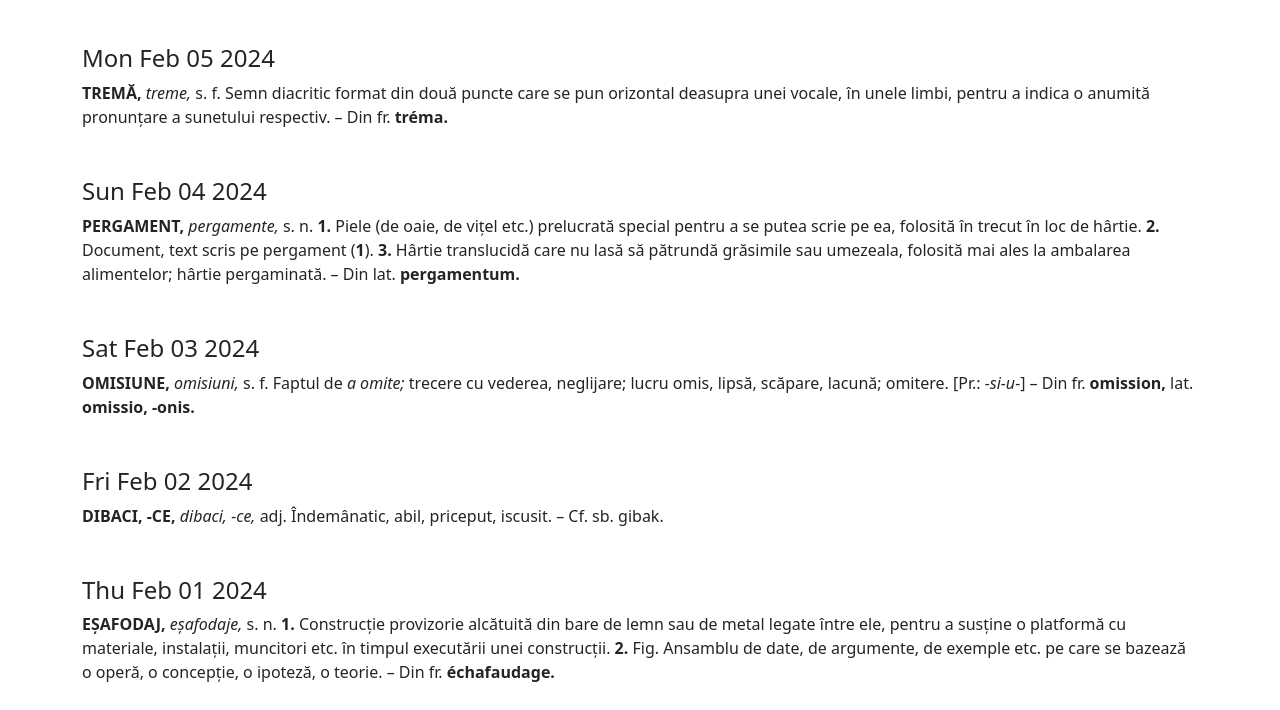
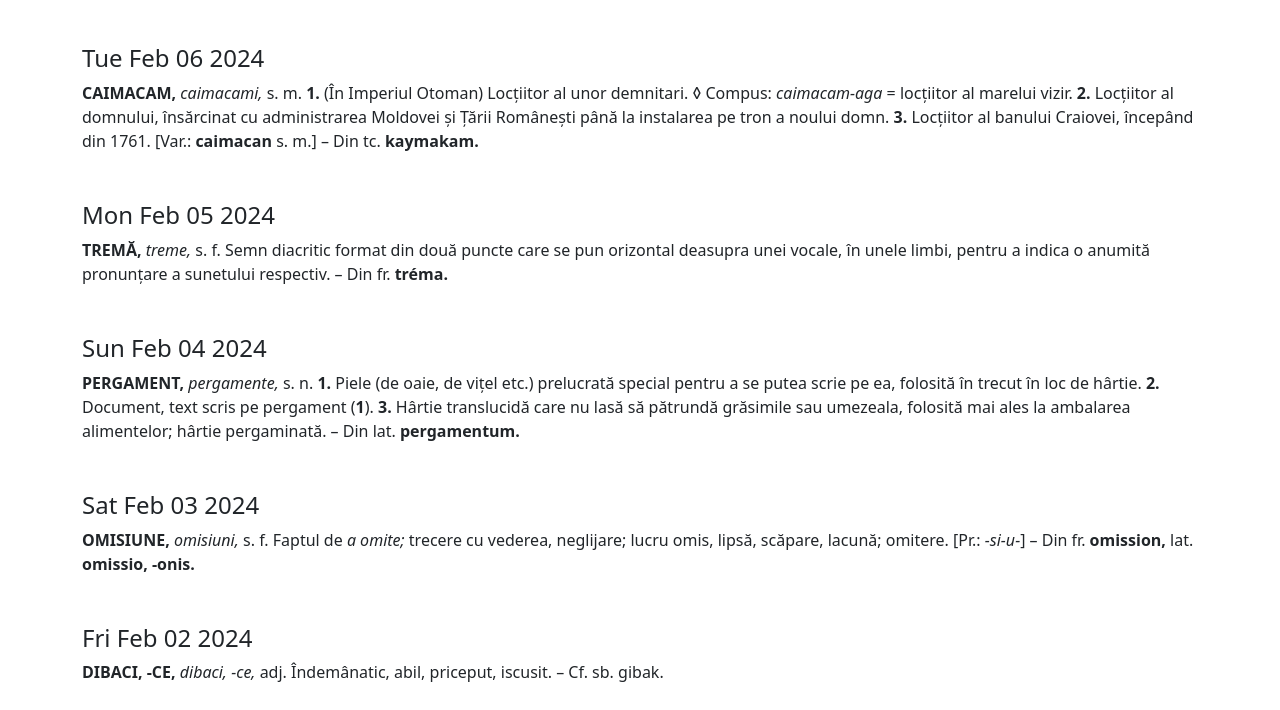
Before and after one commit to FlorinMinia/daily-dict-words, a plain HTML site: page index.html in a window 1280 px wide. Shown: the part 90-800 px from the top of the page. Drawn offline with nearby package versions, Linux system fonts and the light colour scheme.

Commit message:
New word added

```diff
--- a/index.html
+++ b/index.html
@@ -8,6 +8,7 @@
     <div class="container-sm">
         <h2 class="text-center mb-5">Daily Word</h2>
         <div id="word-list">
+			<div class="word mt-5"><h4>Tue Feb 06 2024</h4> <b>CAIMAC<span class="tonic-accent">A</span>M,</b> <i>caimacami,</i> <abbr class="abbrev" data-bs-toggle="popover" data-bs-content="substantiv masculin">s. m.</abbr> <b>1.</b> (În Imperiul Otoman) Locțiitor al unor demnitari. ◊ Compus: <i>caimacam-aga</i> = locțiitor al marelui vizir. <b>2.</b> Locțiitor al domnului, însărcinat cu administrarea Moldovei și Țării Românești până la instalarea pe tron a noului domn. <b>3.</b> Locțiitor al banului Craiovei, începând din 1761. [<abbr class="abbrev" data-bs-toggle="popover" data-bs-content="variantă">Var.</abbr>: <b>caimac<span class="tonic-accent">a</span>n</b> <abbr class="abbrev" data-bs-toggle="popover" data-bs-content="substantiv masculin">s. m.</abbr>] – Din <abbr class="abbrev" data-bs-toggle="popover" data-bs-content="limba turcă">tc.</abbr> <b>kaymakam.</b> </div>
 			<div class="word mt-5"><h4>Mon Feb 05 2024</h4> <b>TR<span class="tonic-accent">E</span>MĂ,</b> <i>treme,</i> <abbr class="abbrev" data-bs-toggle="popover" data-bs-content="substantiv feminin">s. f.</abbr> Semn diacritic format din două puncte care se pun orizontal deasupra unei vocale, în unele limbi, pentru a indica o anumită pronunțare a sunetului respectiv. – Din <abbr class="abbrev" data-bs-toggle="popover" data-bs-content="limba franceză">fr.</abbr> <b>tréma.</b> </div>
 			<div class="word mt-5"><h4>Sun Feb 04 2024</h4> <b>PERGAM<span class="tonic-accent">E</span>NT,</b> <i>pergamente,</i> <abbr class="abbrev" data-bs-toggle="popover" data-bs-content="substantiv neutru">s. n.</abbr> <b>1.</b> Piele (de oaie, de vițel etc.) prelucrată special pentru a se putea scrie pe ea, folosită în trecut în loc de hârtie. <b>2.</b> Document, text scris pe pergament (<b>1</b>). <b>3.</b> Hârtie translucidă care nu lasă să pătrundă grăsimile sau umezeala, folosită mai ales la ambalarea alimentelor; hârtie pergaminată. – Din <abbr class="abbrev" data-bs-toggle="popover" data-bs-content="limba latină">lat.</abbr> <b>pergamentum.</b> </div>
 			<div class="word mt-5"><h4>Sat Feb 03 2024</h4> <b>OMISI<span class="tonic-accent">U</span>NE,</b> <i>omisiuni,</i> <abbr class="abbrev" data-bs-toggle="popover" data-bs-content="substantiv feminin">s. f.</abbr> Faptul de <i>a omite;</i> trecere cu vederea, neglijare; lucru omis, lipsă, scăpare, lacună; omitere. [<abbr class="abbrev" data-bs-toggle="popover" data-bs-content="pronunțat">Pr.</abbr>: <i>-si-u-</i>] – Din <abbr class="abbrev" data-bs-toggle="popover" data-bs-content="limba franceză">fr.</abbr> <b>omission,</b> <abbr class="abbrev" data-bs-toggle="popover" data-bs-content="limba latină">lat.</abbr> <b>omissio, -onis.</b> </div>
```
